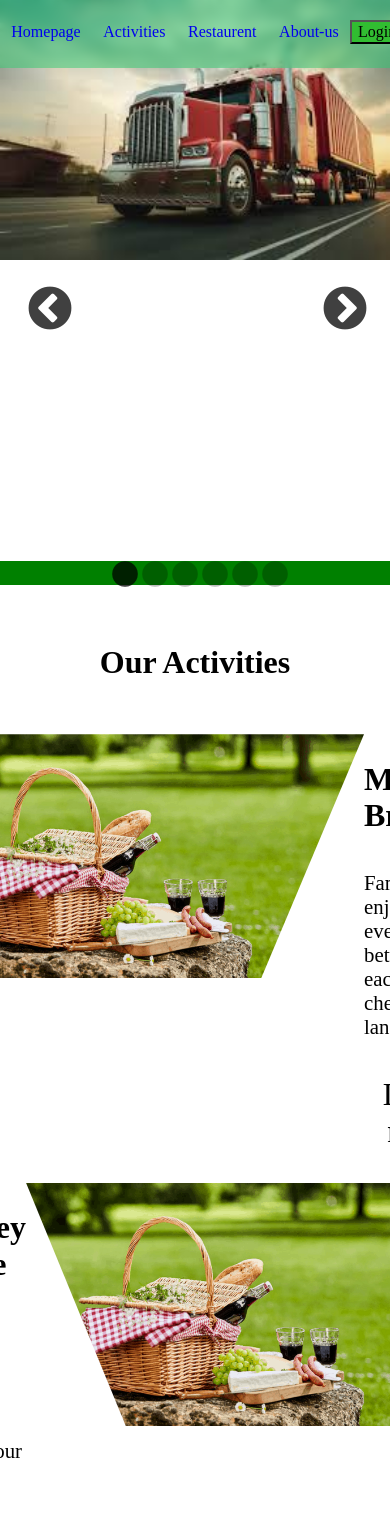
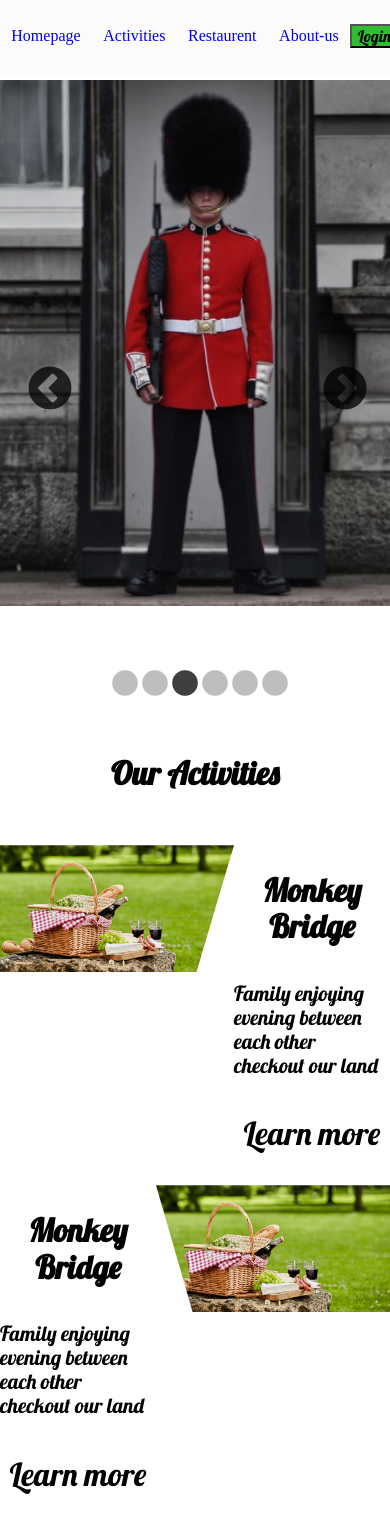
Before and after one commit to AntoineDebes/zoummar-village-react, a React (Create React App) app: page / in a window 390 px wide. Shown: the top 1523 px of the page. Built offline with nearby package versions, Linux system fonts and the light colour scheme.

Commit message:
fix: Fixed the homepage/cards made them responsive

```diff
--- a/src/App.css
+++ b/src/App.css
@@ -1,6 +1,7 @@
 :root {
   --max-width: 1200px;
   --primary-color: rgb(49, 189, 49);
+  /* font-size: calc(9px + 0.3vw); */
 }
 
 .wrapper {
@@ -11,6 +12,7 @@
   grid-template-columns: repeat(4, 1fr);
   grid-template-rows: repeat(2, auto) 90px;
   row-gap: 2rem;
+  font-family: "Lobster";
 }
 
 .wrapper > * {
@@ -23,6 +25,7 @@
 }
 
 @font-face {
-  font-family: 'Lobster-Regular';
-  src:  url('./assets/fonts/Lobster-Regular.ttf') format('ttf');
+  font-family: "Lobster";
+  src: local("Lobster"),
+    url(./assets/fonts/Lobster-Regular.ttf) format("truetype");
 }
--- a/src/components/Header.css
+++ b/src/components/Header.css
@@ -1,3 +1,14 @@
+.wrapper__header {
+  height: 80px;
+  position: fixed;
+  background-color: rgba(250, 250, 250, 0.7);
+  top: -4px;
+  left: 50%;
+  transform: translate(-50%, 0);
+  z-index: 100;
+  backdrop-filter: blur(4px);
+}
+
 .wrapper__header__container {
   margin: 0 auto;
   display: flex;
@@ -5,14 +16,8 @@
   justify-content: space-between;
   align-items: center;
   max-width: var(--max-width);
-  height: 72px;
-  position: fixed;
-  background-color: rgba(46, 204, 113, 0.5);
-  top: -4px;
-  left: 50%;
-  transform: translate(-50%, 0);
-  z-index: 100;
-  backdrop-filter: blur(4px);
+  width: 100%;
+  height: 80px;
 }
 /*
 .header__container__logo::before {
@@ -48,7 +53,7 @@
   background-color: var(--primary-color);
 }
 
-a{
+a {
   text-decoration: none;
-  font-family:'Lobster-Regular';
+  font-family: "Lobster-Regular";
 }
--- a/src/components/Header.js
+++ b/src/components/Header.js
@@ -5,6 +5,7 @@ import { Logo } from "../assets/images";
 
 function Header() {
   return (
+    <div className="wrapper__header">
       <div className="wrapper__header__container">
         <div className="header__container__logo">
           <img src={Logo} alt="Logo" />
@@ -19,6 +20,7 @@ function Header() {
           <button>Login</button>
         </div>
       </div>
+    </div>
   );
 }
 
--- a/src/components/HomepageCard.css
+++ b/src/components/HomepageCard.css
@@ -2,34 +2,43 @@
   display: flex;
   flex-direction: row;
   justify-content: center;
+  max-width: var(--max-width);
+  width: 100%;
+  margin: 0 auto;
 }
 
 .wrapper__content__card-right-img {
   display: flex;
   flex-direction: row-reverse;
   justify-content: center;
+  max-width: var(--max-width);
+  width: 100%;
+  margin: 0 auto;
 }
 
 .wrapper__content__card__img__container-left-img {
   clip-path: polygon(0 0, 100% 0, 61% 100%, 0 100%);
+  width: 60%;
 }
 
 .wrapper__content__card__img__container-right-img {
   clip-path: polygon(0 0, 100% 0, 100% 100%, 38% 100%);
+  width: 60%;
 }
 
 .wrapper__content__card__img__container__img {
-  width: 450px;
+  width: 100%;
 }
 
 .wrapper__content__card__content__container {
-  width: 300px;
+  width: 40%;
   display: flex;
   flex-direction: column;
   gap: 1rem;
 }
 
 .wrapper__content__card__content__container > h2 {
+  text-align: center;
   font-size: 2rem;
   margin-block-end: 0;
 }
--- a/src/pages/Homepage.css
+++ b/src/pages/Homepage.css
@@ -1,4 +1,5 @@
 .wrapper__hero__container {
+  padding-top: 80px;
   width: 100%;
   max-width: 1600px;
   display: flex;
@@ -18,12 +19,12 @@
 
 .slick-prev {
   left: 25px !important;
-  z-index: 100;
+  z-index: 50;
 }
 
 .slick-next {
   right: 50px !important;
-  z-index: 100;
+  z-index: 50;
 }
 
 .slick-arrow.slick-prev::before {
@@ -36,16 +37,16 @@
   font-size: 50px !important;
 }
 
-.slick-dots {
+/* .slick-dots {
   margin-bottom: 30px !important;
-  background-color: green;
-}
+} */
 
 .slick-dots li button:before {
   font-size: 30px !important;
 }
 
 .wrapper__content__title {
+  padding-top: 2rem;
   text-align: center;
 }
 
--- a/src/pages/Homepage.js
+++ b/src/pages/Homepage.js
@@ -22,6 +22,8 @@ function Homepage() {
     speed: 500,
     slidesToShow: 1,
     slidesToScroll: 1,
+    autoplay: true,
+    autoplaySpeed: 2000,
   };
 
   return (
```
Lines whose indentation alone changed are shown as unchanged.
